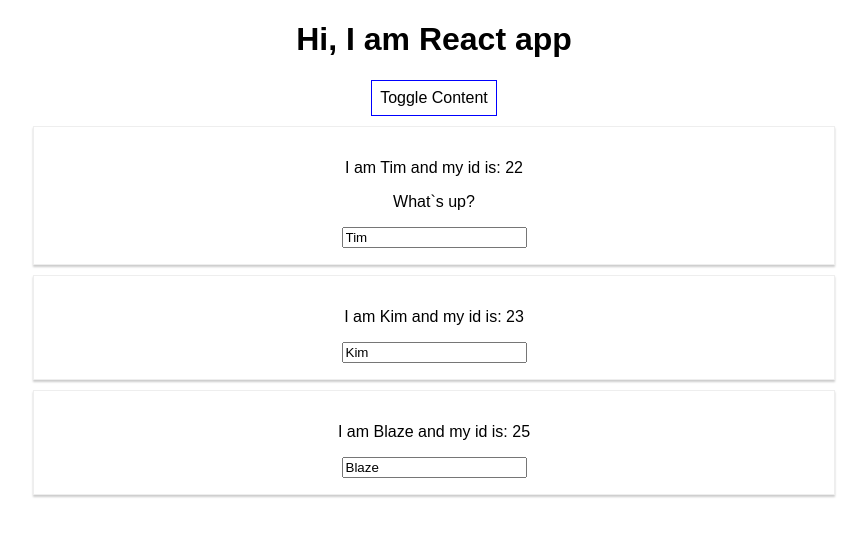
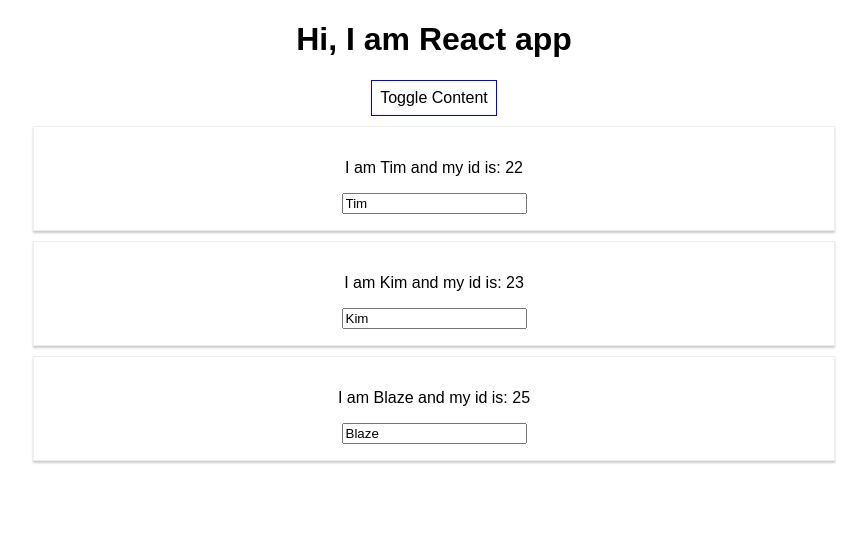
Before and after one commit to akshit-sehgal/react-samples, a React (Create React App) app: page / in a window 1280 px wide. Both pictures are taken after a click on the button "Toggle Content". Shown: the top 536 px of the page, without its empty margins (206-1073 px from the left). Built offline with nearby package versions, Linux system fonts and the light colour scheme.

Commit message:
Dynamic lists and binding

```diff
--- a/src/App.js
+++ b/src/App.js
@@ -5,9 +5,9 @@
 class App extends Component {
   state = {
     persons:[
-      {name:'Tim', age:22},
-      {name:'Kim', age:23},
-      {name: 'Blaze', age:25}
+      {id:'omk121' ,name:'Tim', age:22},
+      {id:'oks098' ,name:'Kim', age:23},
+      {id:'okl234' ,name: 'Blaze', age:25}
     ]
   }
   clickHandler = (newName) =>{
@@ -20,19 +20,33 @@
       showPersons: false
     });
   }
-  nameChangedHandler = (event) => {
+  nameChangedHandler = (event ,id) => {
+    const personInd = this.state.persons.findIndex((p)=>{
+      return p.id === id;
+    });
+    const person = {
+      ...this.state.persons[personInd]
+    };
+    person.name = event.target.value;
+    // const person = Object.assign({}, this.state.persons[personIndex]);
+    const persons = [...this.state.persons];
+    persons[personInd] = person;
     this.setState({
-      persons:[
-        {name:event.target.value, age:22},
-        {name:'Kim', age:23},
-        {name: 'Blaze', age:29}
-      ]
+      persons
     });
   }
   togglePersonHandler = () => {
     this.setState({
       showPersons:!this.state.showPersons
     });
+  }
+  deletePersonHandler = (personIndex) =>{
+    // const persons = this.state.persons.slice();
+    const persons = [...this.state.persons];
+    persons.splice(personIndex, 1);
+    this.setState({
+      persons
+    })
   }
   render() {
     const style = {
@@ -42,31 +56,32 @@
       padding: '8px',
       cursor: 'pointer'
     };
+    let persons = null;
+    if(this.state.showPersons){
+      persons = (
+        <div>
+        {
+          this.state.persons.map((person, index)=>{
+            return <Person
+            name={person.name}
+            age={person.age}
+            click={this.deletePersonHandler.bind(this,index)}
+            key={person.id}
+            changed={(event) => this.nameChangedHandler(event, person.id)}/>
+          })
+        }
+
+       </div>
+      )
+    }
+
     return (
       <div className="App">
        <h1>Hi, I am React app</h1>
        <button
        style={style}
        onClick={(event) => this.togglePersonHandler()}>Toggle Content</button>
-       {this.state.showPersons?
-       <div>
-       <Person
-       name={this.state.persons[0].name}
-       age={this.state.persons[0].age}
-       click={this.clickHandler.bind(this, 'Max')}
-       changed={this.nameChangedHandler}
-       >
-       What`s up?
-       </Person>
-       <Person
-       name={this.state.persons[1].name}
-       age={this.state.persons[1].age}
-
-       />
-       <Person name={this.state.persons[2].name}  age={this.state.persons[2].age} />
-       </div>
-       :null
-       }
+       {persons}
       </div>
     );
     // return React.createElement('div', {className: 'App'}, React.createElement('h1',null,'Does this work?'));
```
